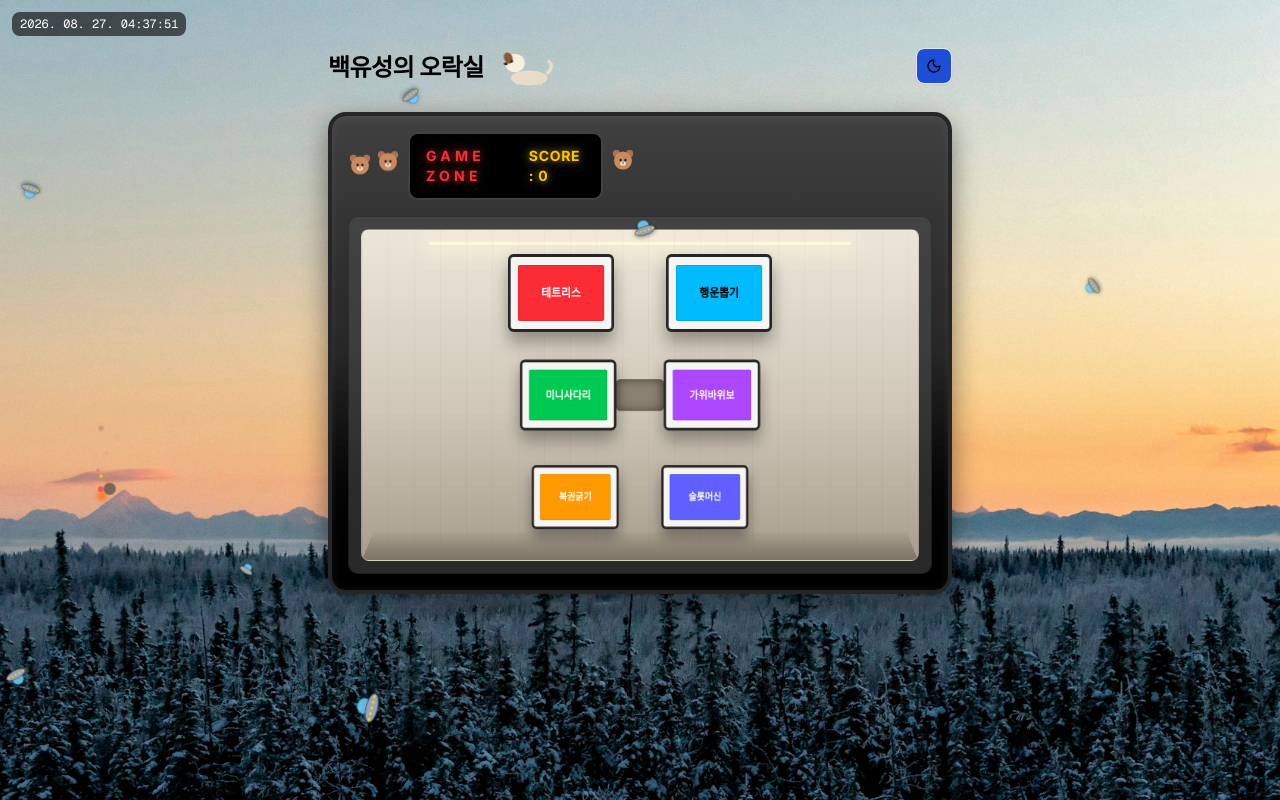
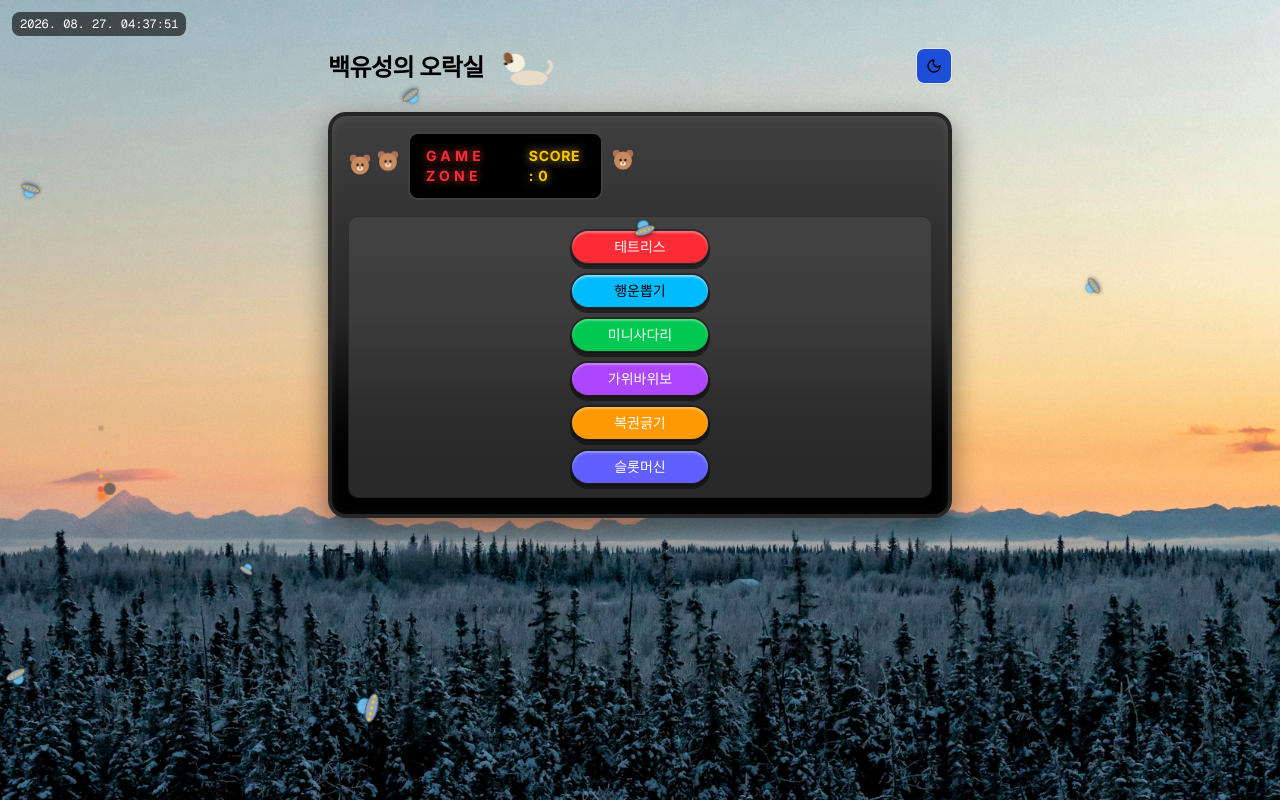
Before and after one commit to lu680035003500-sudo/0827_final_v1, a Next.js app: page / in a window 1280 px wide. Built offline with nearby package versions, Linux system fonts and the light colour scheme.

Commit message:
revert: 3D 복도 배경과 액자형 버튼을 원래 버튼 형식으로 되돌림
GameCorridor(스톤/캐슬 배경 -> 베이지 복도 배경, rotateY 액자)를 제거하고
버튼 6개를 원래의 둥근 알약 모양 버튼으로 복원.

```diff
--- a/components/arcade/game-corridor.tsx
+++ /dev/null
@@ -1,85 +0,0 @@
-"use client";
-
-export type CorridorButton = {
-  key: string;
-  label: string;
-  colorClass: string;
-  onClick: () => void;
-};
-
-const ROTATE_DEG = 26;
-const DEPTH_STEP_PX = 34;
-const SCALE_STEP = 0.09;
-
-export function GameCorridor({ items }: { items: CorridorButton[] }) {
-  const rows: CorridorButton[][] = [];
-  for (let i = 0; i < items.length; i += 2) {
-    rows.push(items.slice(i, i + 2));
-  }
-
-  return (
-    <div
-      className="relative w-full overflow-hidden rounded-md border border-black/10 px-2 py-6 [perspective:1100px]"
-      style={{ background: "linear-gradient(to bottom, #ece6da 0%, #cfc6b7 55%, #a89d8d 100%)" }}
-    >
-      <div
-        aria-hidden="true"
-        className="pointer-events-none absolute inset-x-[12%] top-3 h-[3px] rounded-full bg-[#fff6e0]"
-        style={{ boxShadow: "0 0 22px 6px rgba(255, 244, 214, 0.85)" }}
-      />
-
-      <div
-        aria-hidden="true"
-        className="pointer-events-none absolute inset-0 opacity-20"
-        style={{
-          backgroundImage:
-            "repeating-linear-gradient(90deg, rgba(0,0,0,0.14) 0px, rgba(0,0,0,0.14) 1px, transparent 1px, transparent 26px)",
-        }}
-      />
-
-      <div
-        aria-hidden="true"
-        className="pointer-events-none absolute left-1/2 top-1/2 h-9 w-14 rounded-sm bg-[#8b8072] shadow-[inset_0_0_10px_rgba(0,0,0,0.5)]"
-        style={{ transform: "translate(-50%, -50%) translateZ(-150px)" }}
-      />
-
-      <div
-        aria-hidden="true"
-        className="pointer-events-none absolute inset-x-0 bottom-0 h-14"
-        style={{
-          background: "linear-gradient(to top, #7d7466, transparent)",
-          transform: "rotateX(65deg)",
-          transformOrigin: "bottom",
-        }}
-      />
-
-      <div className="relative flex flex-col items-center gap-6">
-        {rows.map((pair, depth) => (
-          <div
-            key={depth}
-            className="flex w-full items-center justify-center gap-8 sm:gap-10"
-            style={{
-              transform: `translateZ(${-depth * DEPTH_STEP_PX}px) scale(${1 - depth * SCALE_STEP})`,
-            }}
-          >
-            {pair.map((item, side) => (
-              <button
-                key={item.key}
-                type="button"
-                onClick={item.onClick}
-                className="shrink-0 rounded-sm border-[3px] border-stone-800 bg-stone-100 p-2 shadow-[0_10px_18px_rgba(0,0,0,0.35)] transition-transform hover:scale-105"
-                style={{ transform: `rotateY(${side === 0 ? ROTATE_DEG : -ROTATE_DEG}deg)` }}
-              >
-                <span
-                  className={`flex h-14 w-20 items-center justify-center rounded-[2px] border border-black/10 text-xs font-bold sm:w-24 ${item.colorClass}`}
-                >
-                  {item.label}
-                </span>
-              </button>
-            ))}
-          </div>
-        ))}
-      </div>
-    </div>
-  );
-}
--- a/components/converter/converter.tsx
+++ b/components/converter/converter.tsx
@@ -2,13 +2,13 @@
 
 import { useState } from "react";
 
+import { Button } from "@/components/ui/button";
 import { ThemeToggle } from "@/components/theme/theme-toggle";
 import { DogMascot } from "./dog-mascot";
 import { TetrisGame } from "@/components/tetris/tetris-game";
 import { LuckyDrawModal } from "@/components/lucky-draw/lucky-draw-modal";
 import { LadderGame } from "@/components/ladder-game/ladder-game";
 import { ArcadeCabinet } from "@/components/arcade/arcade-cabinet";
-import { GameCorridor, type CorridorButton } from "@/components/arcade/game-corridor";
 import { RpsGame } from "@/components/rps/rps-game";
 import { ScratchLotteryModal } from "@/components/scratch-lottery/scratch-lottery-modal";
 import { SlotMachineGame } from "@/components/slot-machine/slot-machine-game";
@@ -77,40 +77,6 @@ export function Converter() {
     setScores((prev) => ({ ...prev, slotMachine: prev.slotMachine + 50 }));
   }
 
-  const corridorItems: CorridorButton[] = [
-    { key: "tetris", label: "테트리스", colorClass: "bg-red-500 text-white", onClick: () => setShowGame(true) },
-    {
-      key: "luckyDraw",
-      label: "행운뽑기",
-      colorClass: "bg-sky-400 text-black",
-      onClick: () => setShowLuckyDraw(true),
-    },
-    {
-      key: "ladder",
-      label: "미니사다리",
-      colorClass: "bg-green-500 text-white",
-      onClick: () => setShowLadderGame(true),
-    },
-    {
-      key: "rps",
-      label: "가위바위보",
-      colorClass: "bg-purple-500 text-white",
-      onClick: () => setShowRps(true),
-    },
-    {
-      key: "scratch",
-      label: "복권긁기",
-      colorClass: "bg-amber-500 text-white",
-      onClick: () => setShowScratchLottery(true),
-    },
-    {
-      key: "slot",
-      label: "슬롯머신",
-      colorClass: "bg-indigo-500 text-white",
-      onClick: () => setShowSlotMachine(true),
-    },
-  ];
-
   return (
     <div className="mx-auto flex w-full max-w-2xl flex-1 flex-col gap-6 px-6 py-12">
       <header className="flex items-start justify-between gap-4">
@@ -126,7 +92,59 @@ export function Converter() {
       </header>
 
       <ArcadeCabinet score={totalScore}>
-        <GameCorridor items={corridorItems} />
+        <Button
+          type="button"
+          variant="secondary"
+          className="w-2/3 sm:w-1/2 md:w-1/4 rounded-full border-2 border-black/30 bg-red-500 text-white shadow-[0_4px_0_rgba(0,0,0,0.45),inset_0_2px_2px_rgba(255,255,255,0.35)] hover:bg-red-500 hover:brightness-110 active:translate-y-1 active:shadow-none"
+          onClick={() => setShowGame(true)}
+        >
+          테트리스
+        </Button>
+
+        <Button
+          type="button"
+          variant="secondary"
+          className="w-2/3 sm:w-1/2 md:w-1/4 rounded-full border-2 border-black/30 bg-sky-400 text-black shadow-[0_4px_0_rgba(0,0,0,0.45),inset_0_2px_2px_rgba(255,255,255,0.5)] hover:bg-sky-400 hover:brightness-110 active:translate-y-1 active:shadow-none"
+          onClick={() => setShowLuckyDraw(true)}
+        >
+          행운뽑기
+        </Button>
+
+        <Button
+          type="button"
+          variant="secondary"
+          className="w-2/3 sm:w-1/2 md:w-1/4 rounded-full border-2 border-black/30 bg-green-500 text-white shadow-[0_4px_0_rgba(0,0,0,0.45),inset_0_2px_2px_rgba(255,255,255,0.35)] hover:bg-green-500 hover:brightness-110 active:translate-y-1 active:shadow-none"
+          onClick={() => setShowLadderGame(true)}
+        >
+          미니사다리
+        </Button>
+
+        <Button
+          type="button"
+          variant="secondary"
+          className="w-2/3 sm:w-1/2 md:w-1/4 rounded-full border-2 border-black/30 bg-purple-500 text-white shadow-[0_4px_0_rgba(0,0,0,0.45),inset_0_2px_2px_rgba(255,255,255,0.35)] hover:bg-purple-500 hover:brightness-110 active:translate-y-1 active:shadow-none"
+          onClick={() => setShowRps(true)}
+        >
+          가위바위보
+        </Button>
+
+        <Button
+          type="button"
+          variant="secondary"
+          className="w-2/3 sm:w-1/2 md:w-1/4 rounded-full border-2 border-black/30 bg-amber-500 text-white shadow-[0_4px_0_rgba(0,0,0,0.45),inset_0_2px_2px_rgba(255,255,255,0.35)] hover:bg-amber-500 hover:brightness-110 active:translate-y-1 active:shadow-none"
+          onClick={() => setShowScratchLottery(true)}
+        >
+          복권긁기
+        </Button>
+
+        <Button
+          type="button"
+          variant="secondary"
+          className="w-2/3 sm:w-1/2 md:w-1/4 rounded-full border-2 border-black/30 bg-indigo-500 text-white shadow-[0_4px_0_rgba(0,0,0,0.45),inset_0_2px_2px_rgba(255,255,255,0.35)] hover:bg-indigo-500 hover:brightness-110 active:translate-y-1 active:shadow-none"
+          onClick={() => setShowSlotMachine(true)}
+        >
+          슬롯머신
+        </Button>
       </ArcadeCabinet>
 
       {showGame && (
```
